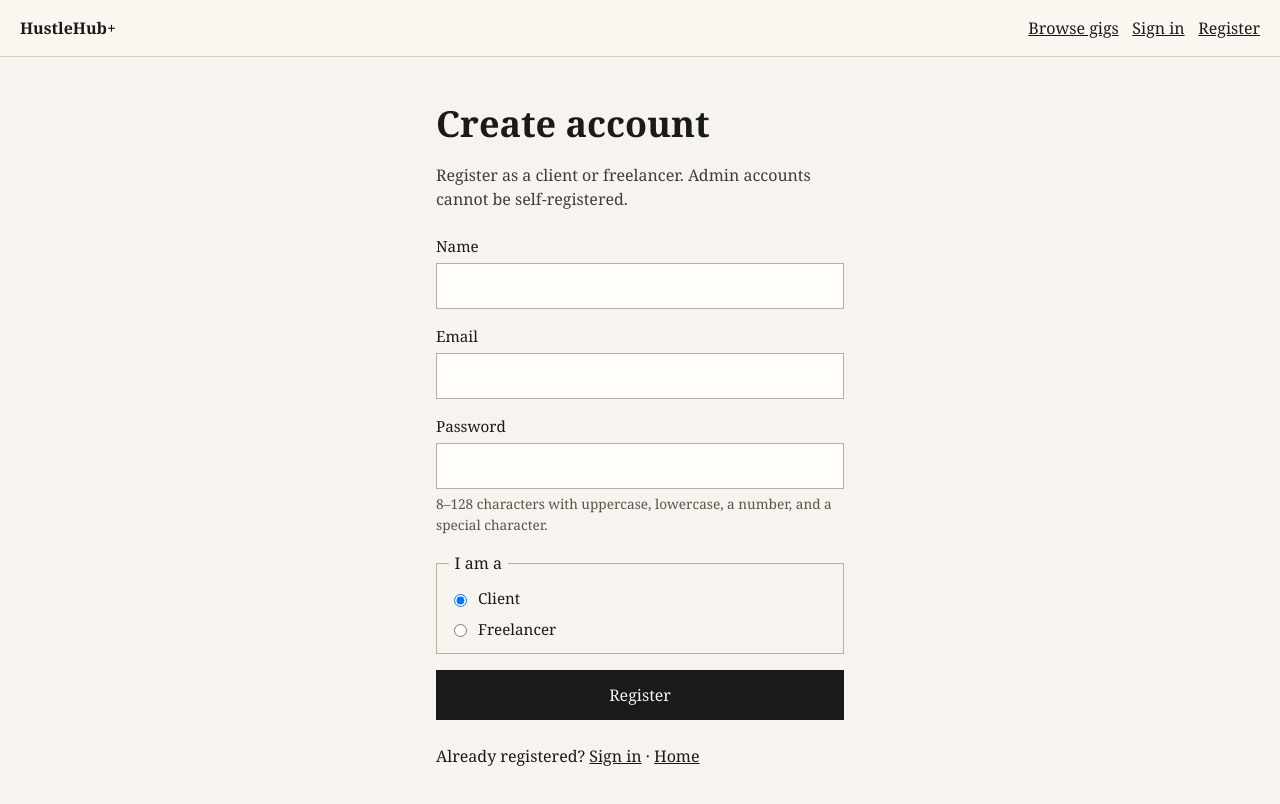
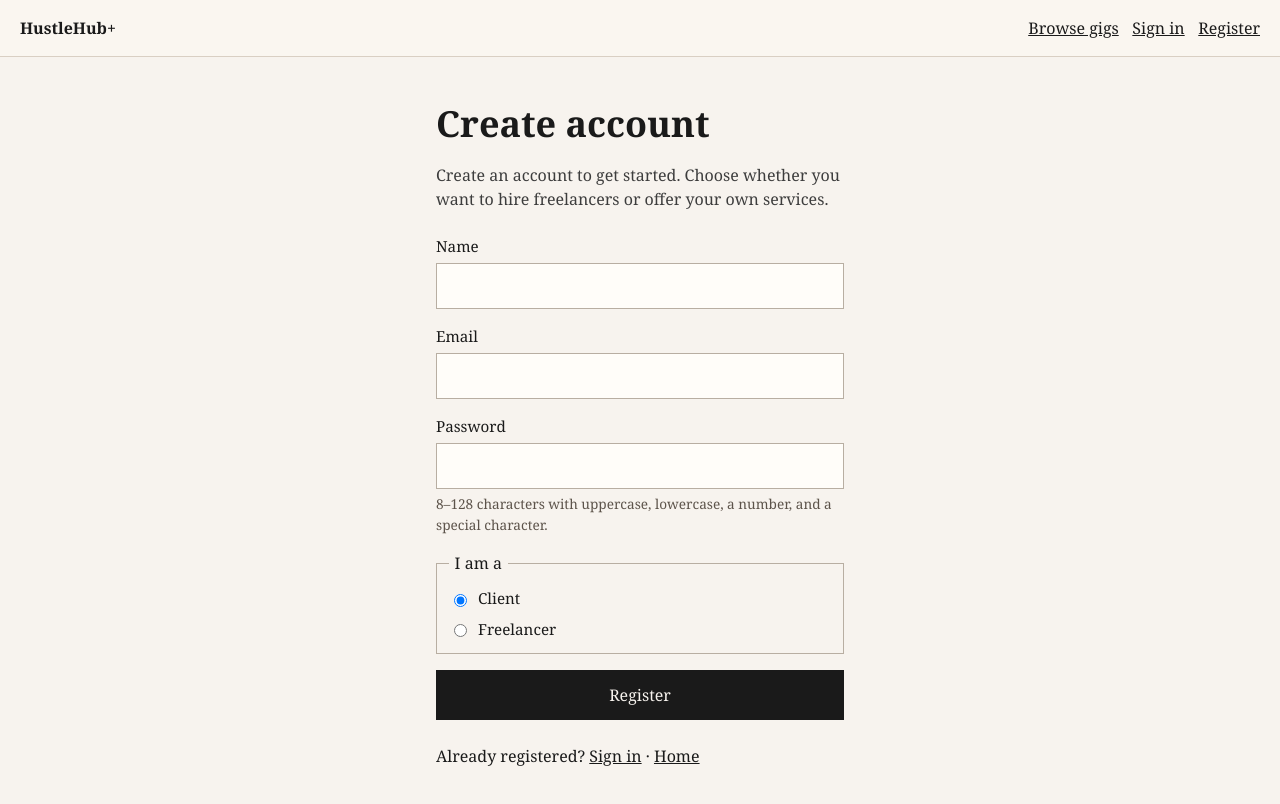
Before and after one commit to akzz98/HustleHub, a React (Vite) app in the folder client/: page /register in a window 1280 px wide. Shown: the top 804 px of the page. Built offline with nearby package versions, Linux system fonts and the light colour scheme; no server answers.

Commit message:
feat: update instructional text on ManageGigsPage and RegisterPage for clarity

```diff
--- a/client/src/pages/ManageGigsPage.jsx
+++ b/client/src/pages/ManageGigsPage.jsx
@@ -170,8 +170,7 @@ function ManageGigsPage() {
       <main className="page page-wide">
         <h1>Manage your gigs</h1>
         <p className="lede">
-          Create, update, or remove listings you own. Ownership is taken from your JWT — not from
-          the form.
+          Create, update, or remove the gigs you publish. Only your own listings appear here.
         </p>
 
         <form className="form" onSubmit={handleSubmit} noValidate>
--- a/client/src/pages/RegisterPage.jsx
+++ b/client/src/pages/RegisterPage.jsx
@@ -64,7 +64,8 @@ function RegisterPage() {
       <main className="page">
       <h1>Create account</h1>
       <p className="lede">
-        Register as a client or freelancer. Admin accounts cannot be self-registered.
+        Create an account to get started. Choose whether you want to hire freelancers or offer your own
+        services.
       </p>
 
       <form className="form" onSubmit={handleSubmit} noValidate>
```
